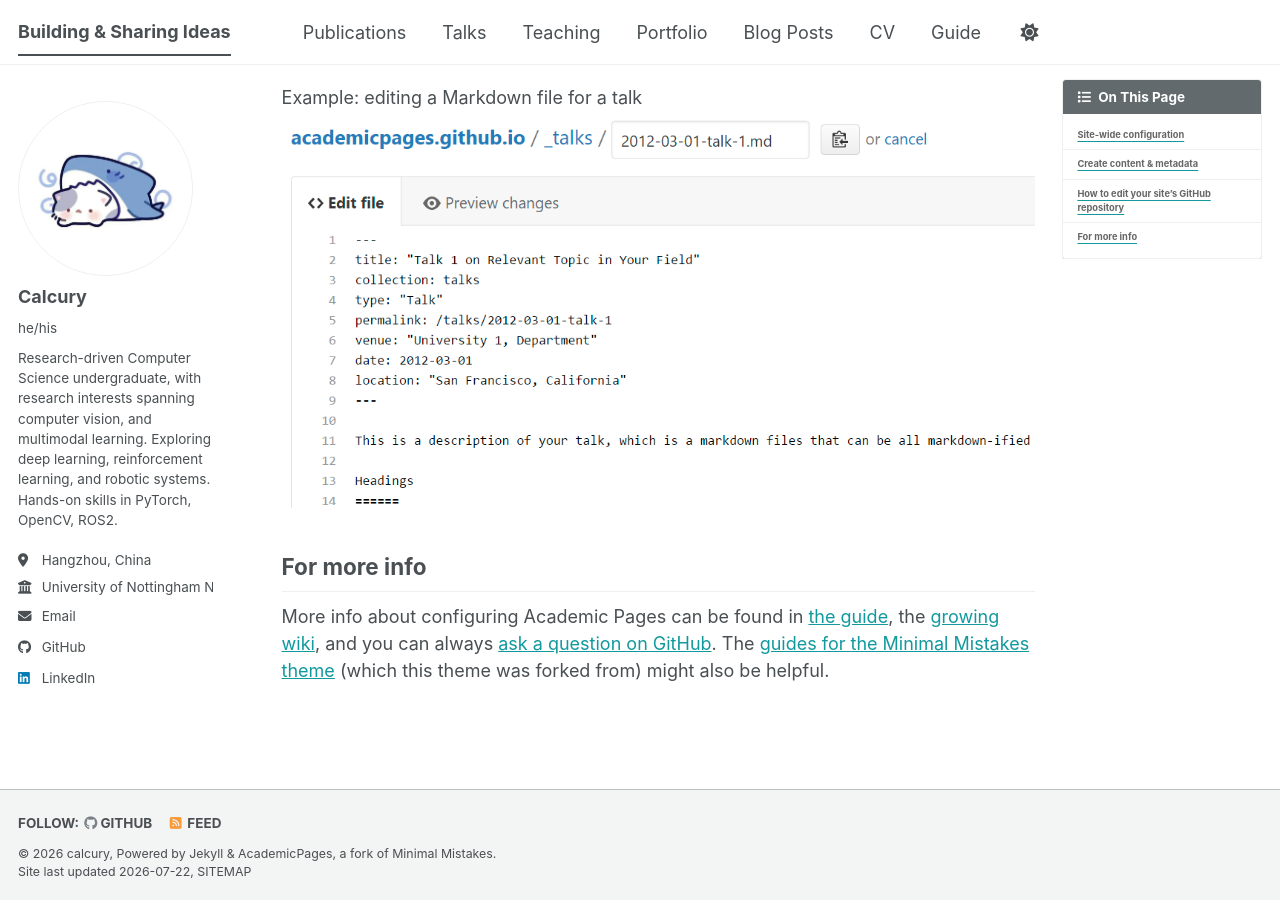
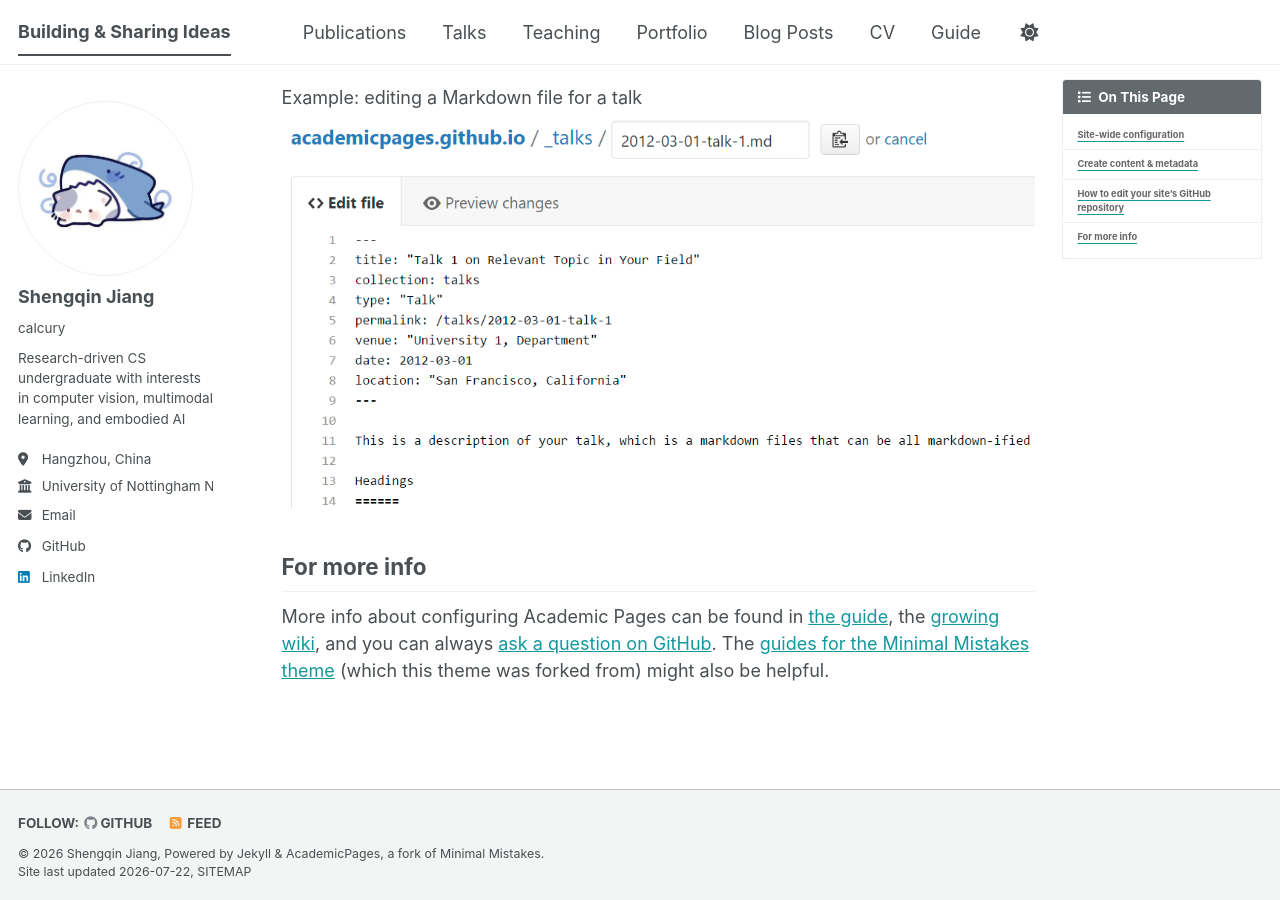
Before and after one commit to calcury/calcury.github.io, a Jekyll site: the page built from _pages/about.md, in a window 1280 px wide and 900 px high, scrolled down 2657 px. Built offline with Jekyll 4.4.1, drawn with Linux system fonts in a browser that asks for light colours; a style sheet for code colours, icons or effects is not loaded.

Commit message:
update profile

```diff
--- a/_config.yml
+++ b/_config.yml
@@ -11,8 +11,8 @@ locale: "en-US"
 site_theme: "mint" # The available themes options are "default", "air", "sunrise", "mint", "dirt" and "contrast"
 title: "Building & Sharing Ideas"
 title_separator: "--"
-name: &name "calcury"
-description: &description "Your Name's academic portfolio" # Update this with a general description of your site, this is the default if not overridden by a page
+name: &name "Shengqin Jiang"
+description: &description "Computer Science undergraduate @ UNNC | Computer Vision & Multimodal Learning" # Update this with a general description of your site, this is the default if not overridden by a page
 url: https://calcury.github.io # The base hostname & protocol for your site
 baseurl: "" # the subpath of your site, e.g. "/blog"
 repository: "calcury/calcury.github.io"
@@ -24,9 +24,9 @@ remote_theme: "academicpages/academicpages.github.io"
 author:
   # Biographic information
   avatar: "profile.jpg"
-  name: "Calcury"
-  pronouns: "he/his"
-  bio: "Research-driven Computer Science undergraduate, with research interests spanning computer vision, and multimodal learning. Exploring deep learning, reinforcement learning, and robotic systems. Hands-on skills in PyTorch, OpenCV, ROS2."
+  name: "Shengqin Jiang"
+  pronouns: "calcury"
+  bio: "Research-driven CS undergraduate with interests in computer vision, multimodal learning, and embodied AI"
   location: "Hangzhou, China"
   employer: "University of Nottingham Ningbo China"
   uri: # URL
```
